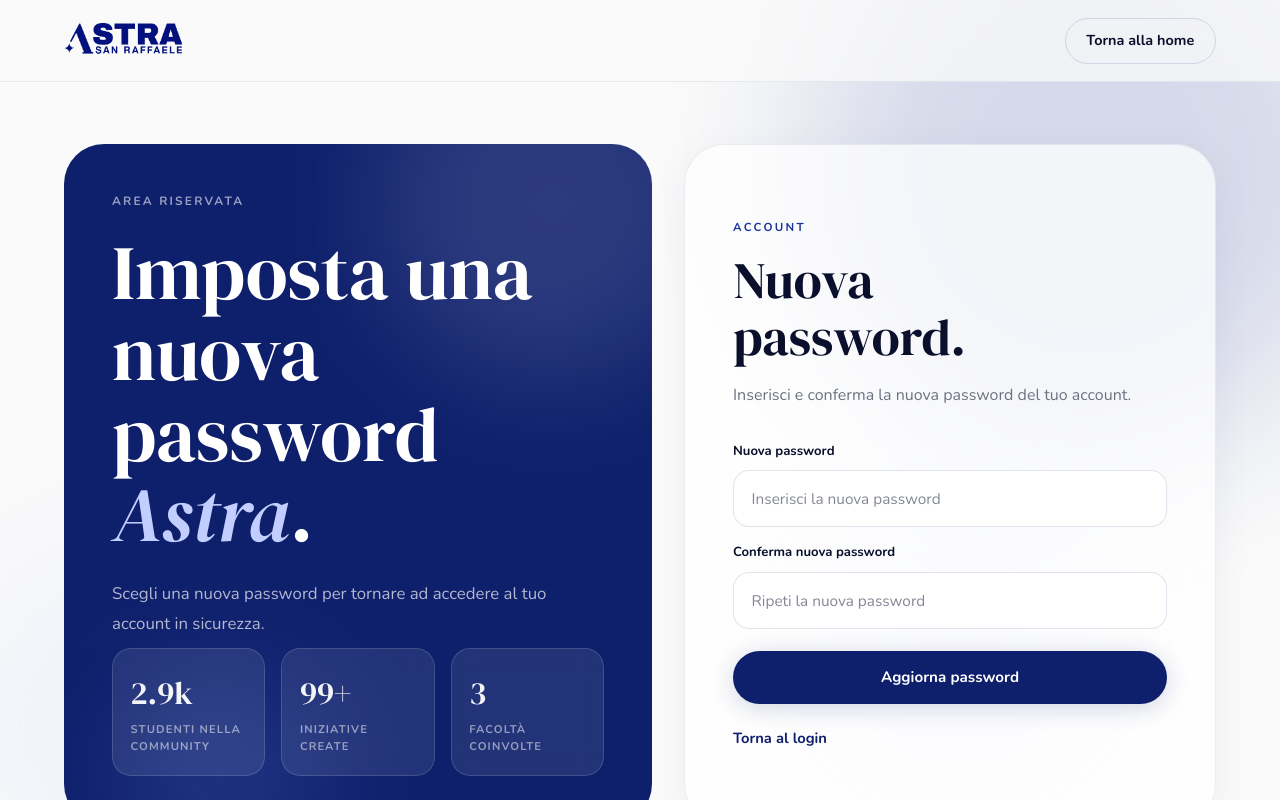
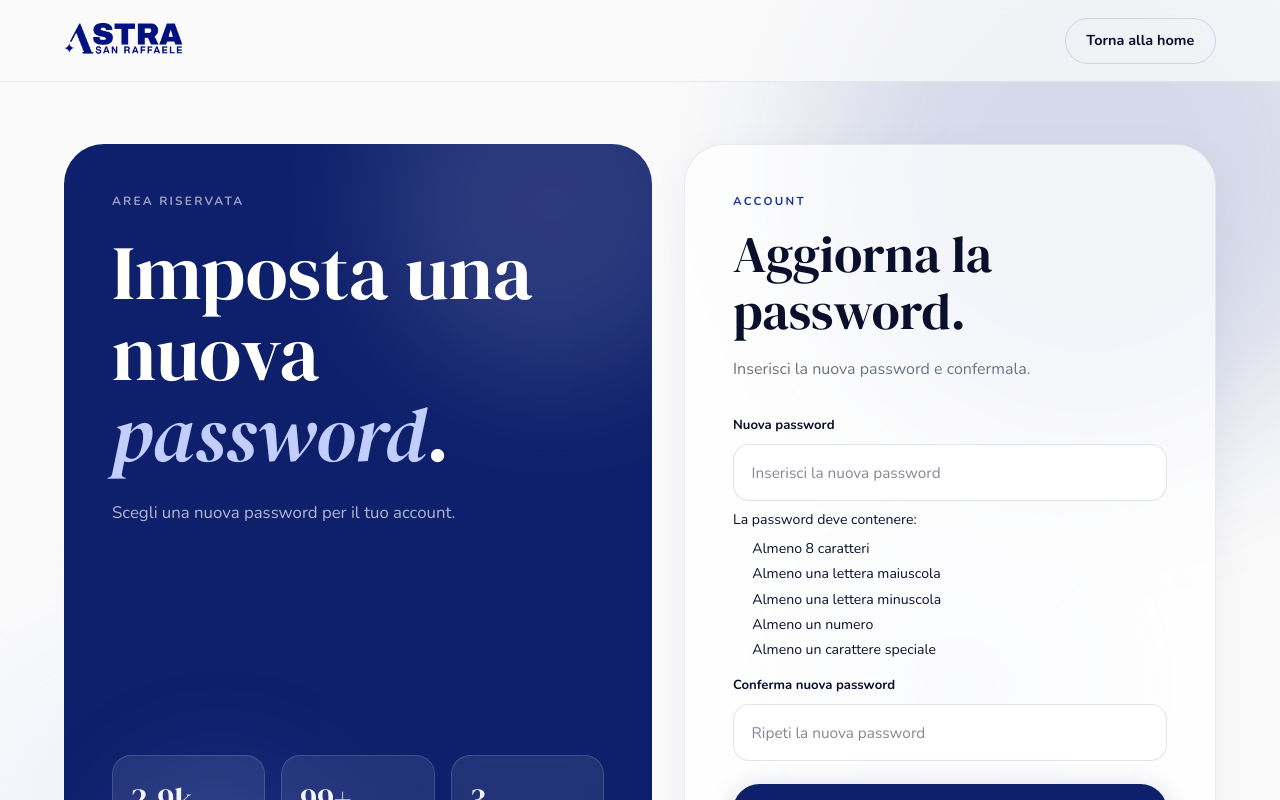
Before and after one commit to AstraSanRaffaele/Astra_Web, a Next.js app: page /update-password in a window 1280 px wide. Shown: the top 800 px of the page. Built offline with nearby package versions, Linux system fonts and the light colour scheme; no server answers.

Commit message:
Add password requirements to update password page

```diff
--- a/app/layout.tsx
+++ b/app/layout.tsx
@@ -13,7 +13,7 @@
 });
 
 export const metadata: Metadata = {
-  title: "Astra San-Raffaele",
+  title: "ASTRA San-Raffaele",
 };
 
 export default function RootLayout({
--- a/app/login/page.tsx
+++ b/app/login/page.tsx
@@ -20,20 +20,34 @@
   e.preventDefault();
   setError("");
   setSuccess("");
+
+  const cleanEmail = email.trim().toLowerCase();
+
+  if (!cleanEmail || !password) {
+    setError("Inserisci email e password.");
+    return;
+  }
+
   setLoading(true);
 
   const { error } = await supabase.auth.signInWithPassword({
-      email,
+    email: cleanEmail,
     password,
   });
 
   if (error) {
-      setError(error.message);
+    if (error.message.toLowerCase().includes("email not confirmed")) {
+      setError("Devi prima confermare la tua email.");
+    } else {
+      setError("Email o password non corrette.");
+    }
     setLoading(false);
     return;
   }
 
   setSuccess("Accesso effettuato con successo.");
+  setLoading(false);
+
   router.push("/");
   router.refresh();
 }
@@ -57,7 +71,10 @@
       }
       cardDescription="Inserisci email e password per entrare nella tua area Astra."
     >
-      <form onSubmit={handleSubmit} style={{ display: "flex", flexDirection: "column", gap: "1rem" }}>
+      <form
+        onSubmit={handleSubmit}
+        style={{ display: "flex", flexDirection: "column", gap: "1rem" }}
+      >
         <div>
           <FieldLabel htmlFor="email">Email</FieldLabel>
           <input
@@ -117,10 +134,17 @@
           fontSize: ".92rem",
         }}
       >
-        <Link href="/signup" style={{ color: "var(--blue)", textDecoration: "none", fontWeight: 700 }}>
+        <Link
+          href="/signup"
+          style={{ color: "var(--blue)", textDecoration: "none", fontWeight: 700 }}
+        >
           Crea account
         </Link>
-        <Link href="/forgot-password" style={{ color: "var(--blue)", textDecoration: "none", fontWeight: 700 }}>
+
+        <Link
+          href="/forgot-password"
+          style={{ color: "var(--blue)", textDecoration: "none", fontWeight: 700 }}
+        >
           Password dimenticata?
         </Link>
       </div>
--- a/app/signup/page.tsx
+++ b/app/signup/page.tsx
@@ -39,6 +39,20 @@
   return { value: String(year), label: String(year) };
 });
 
+function validatePassword(password: string) {
+  const checks = {
+    minLength: password.length >= 8,
+    upperCase: /[A-Z]/.test(password),
+    lowerCase: /[a-z]/.test(password),
+    number: /[0-9]/.test(password),
+    specialChar: /[^A-Za-z0-9]/.test(password),
+  };
+
+  const isValid = Object.values(checks).every(Boolean);
+
+  return { isValid, checks };
+}
+
 export default function SignupPage() {
   const supabase = createClient();
   const router = useRouter();
@@ -61,12 +75,24 @@
     return degreeOptionsMap[facolta] ?? [];
   }, [facolta]);
 
+  const passwordValidation = validatePassword(password);
+
   async function handleSubmit(e: FormEvent) {
     e.preventDefault();
     setError("");
 
+    if (!passwordValidation.isValid) {
+      setError("La password non rispetta tutti i criteri richiesti.");
+      return;
+    }
+
     if (password !== confirmPassword) {
       setError("Le password non coincidono.");
+      return;
+    }
+
+    if (!email.toLowerCase().endsWith("@unisr.it")) {
+      setError("Devi usare una mail istituzionale @unisr.it.");
       return;
     }
 
@@ -80,6 +106,10 @@
           typeof window !== "undefined"
             ? `${window.location.origin}/signup/confirmed`
             : undefined,
+        data: {
+          nome,
+          cognome,
+        },
       },
     });
 
@@ -105,7 +135,7 @@
       numero_telefono: telefono,
       facolta,
       corso_di_laurea: corsoDiLaurea,
-      anno_immatricolazione: annoImmatricolazione,
+      anno_immatricolazione: Number(annoImmatricolazione),
       data_di_nascita: dataDiNascita,
     });
 
@@ -274,6 +304,27 @@
             onChange={(e) => setPassword(e.target.value)}
             required
           />
+
+          <div style={{ marginTop: ".5rem", fontSize: ".88rem", color: "var(--text-soft)" }}>
+            <div>La password deve contenere:</div>
+            <ul style={{ margin: ".5rem 0 0", paddingLeft: "1.2rem", display: "grid", gap: ".25rem" }}>
+              <li style={{ color: passwordValidation.checks.minLength ? "green" : "inherit" }}>
+                Almeno 8 caratteri
+              </li>
+              <li style={{ color: passwordValidation.checks.upperCase ? "green" : "inherit" }}>
+                Almeno una lettera maiuscola
+              </li>
+              <li style={{ color: passwordValidation.checks.lowerCase ? "green" : "inherit" }}>
+                Almeno una lettera minuscola
+              </li>
+              <li style={{ color: passwordValidation.checks.number ? "green" : "inherit" }}>
+                Almeno un numero
+              </li>
+              <li style={{ color: passwordValidation.checks.specialChar ? "green" : "inherit" }}>
+                Almeno un carattere speciale
+              </li>
+            </ul>
+          </div>
         </div>
 
         <div>
--- a/app/update-password/page.tsx
+++ b/app/update-password/page.tsx
@@ -6,9 +6,23 @@
 import { createClient } from "@/lib/supabase/client";
 import { AuthMessage, AuthShell, FieldLabel } from "@/app/auth-shared";
 
+function validatePassword(password: string) {
+  const checks = {
+    minLength: password.length >= 8,
+    upperCase: /[A-Z]/.test(password),
+    lowerCase: /[a-z]/.test(password),
+    number: /[0-9]/.test(password),
+    specialChar: /[^A-Za-z0-9]/.test(password),
+  };
+
+  const isValid = Object.values(checks).every(Boolean);
+
+  return { isValid, checks };
+}
+
 export default function UpdatePasswordPage() {
+  const supabase = createClient();
   const router = useRouter();
-  const supabase = createClient();
 
   const [password, setPassword] = useState("");
   const [confirmPassword, setConfirmPassword] = useState("");
@@ -16,10 +30,17 @@
   const [error, setError] = useState("");
   const [success, setSuccess] = useState("");
 
+  const passwordValidation = validatePassword(password);
+
   async function handleSubmit(e: FormEvent) {
     e.preventDefault();
     setError("");
     setSuccess("");
+
+    if (!passwordValidation.isValid) {
+      setError("La password non rispetta tutti i criteri richiesti.");
+      return;
+    }
 
     if (password !== confirmPassword) {
       setError("Le password non coincidono.");
@@ -39,11 +60,10 @@
       return;
     }
 
-    setSuccess("Password aggiornata con successo.");
+    setSuccess("Password aggiornata correttamente.");
 
     setTimeout(() => {
       router.push("/login");
-      router.refresh();
     }, 1200);
   }
 
@@ -51,20 +71,20 @@
     <AuthShell
       title={
         <>
-          Imposta una nuova
+          Imposta una
           <br />
-          password <em style={{ fontStyle: "italic", color: "#C2CEFF" }}>Astra</em>.
+          nuova <em style={{ fontStyle: "italic", color: "#C2CEFF" }}>password</em>.
         </>
       }
-      description="Scegli una nuova password per tornare ad accedere al tuo account in sicurezza."
+      description="Scegli una nuova password per il tuo account."
       cardTitle={
         <>
-          Nuova
+          Aggiorna la
           <br />
           password.
         </>
       }
-      cardDescription="Inserisci e conferma la nuova password del tuo account."
+      cardDescription="Inserisci la nuova password e confermala."
     >
       <form onSubmit={handleSubmit} style={{ display: "flex", flexDirection: "column", gap: "1rem" }}>
         <div>
@@ -78,6 +98,27 @@
             onChange={(e) => setPassword(e.target.value)}
             required
           />
+
+          <div style={{ marginTop: ".5rem", fontSize: ".88rem", color: "var(--text-soft)" }}>
+            <div>La password deve contenere:</div>
+            <ul style={{ margin: ".5rem 0 0", paddingLeft: "1.2rem", display: "grid", gap: ".25rem" }}>
+              <li style={{ color: passwordValidation.checks.minLength ? "var(--blue)" : "var(--text-soft)" }}>
+                Almeno 8 caratteri
+              </li>
+              <li style={{ color: passwordValidation.checks.upperCase ? "var(--blue)" : "var(--text-soft)" }}>
+                Almeno una lettera maiuscola
+              </li>
+              <li style={{ color: passwordValidation.checks.lowerCase ? "var(--blue)" : "var(--text-soft)" }}>
+                Almeno una lettera minuscola
+              </li>
+              <li style={{ color: passwordValidation.checks.number ? "var(--blue)" : "var(--text-soft)" }}>
+                Almeno un numero
+              </li>
+              <li style={{ color: passwordValidation.checks.specialChar ? "var(--blue)" : "var(--text-soft)" }}>
+                Almeno un carattere speciale
+              </li>
+            </ul>
+          </div>
         </div>
 
         <div>
@@ -113,7 +154,7 @@
             opacity: loading ? 0.8 : 1,
           }}
         >
-          {loading ? "Aggiornamento in corso..." : "Aggiorna password"}
+          {loading ? "Salvataggio..." : "Salva nuova password"}
         </button>
       </form>
 
```
Lines whose indentation alone changed are shown as unchanged.
